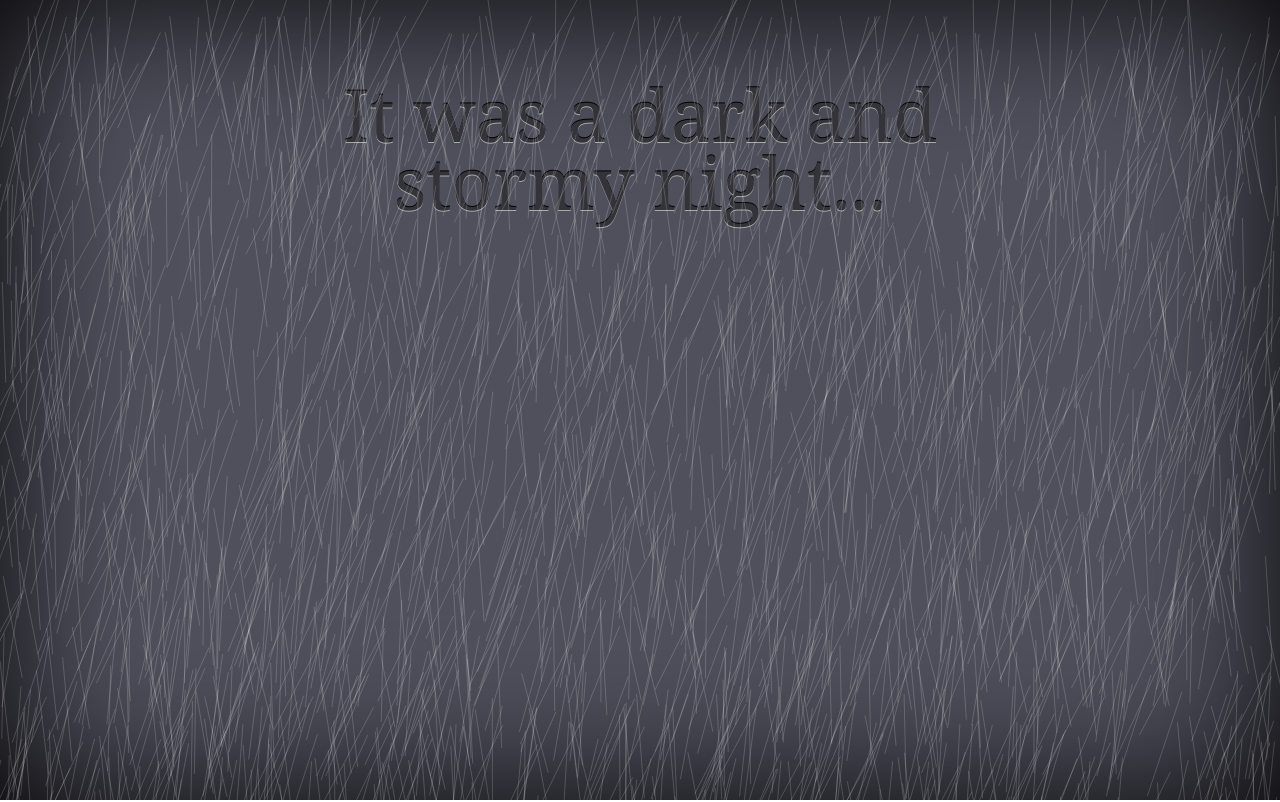
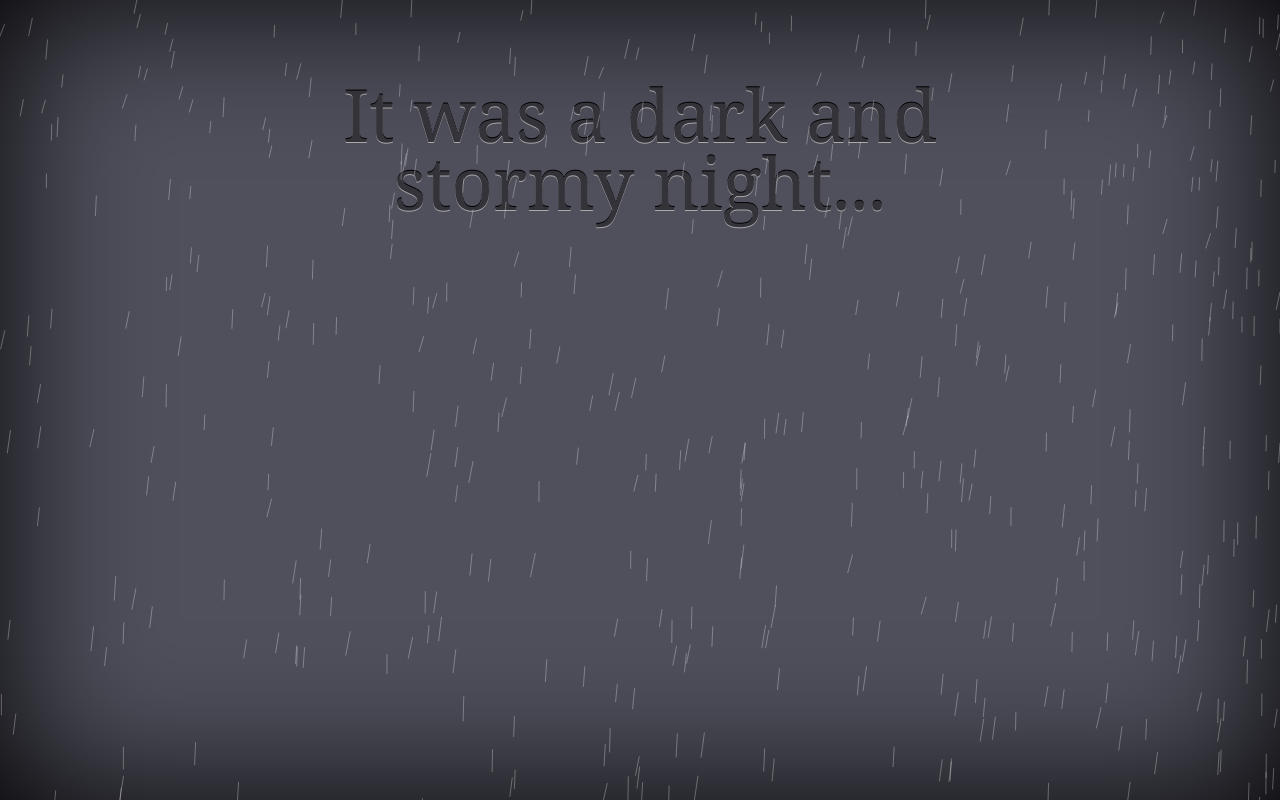
Before and after one commit to razh/jquery-rain.js, a plain HTML site: page index.html in a window 1280 px wide. Shown: the top 802 px of the page. Drawn offline with Linux system fonts and the light colour scheme.

Commit message:
Switch back to modified version of previous algorithm.

```diff
--- a/index.html
+++ b/index.html
@@ -86,22 +86,22 @@
       $( '#section-00' ).rain({
         // spread: 90
       });
-      // $( '#test-00' ).rain({
-      //   gravity: -100,
-      //   color: 'green',
-      //   count: 200,
-      //   lineWidth: 2,
-      //   velocity: {
-      //     min: {
-      //       x: 0,
-      //       y: 0
-      //     },
-      //     max: {
-      //       x: -10,
-      //       y: -40
-      //     }
-      //   }
-      // });
+      $( '#test-00' ).rain({
+        gravity: 0,
+        color: 'green',
+        count: 200,
+        lineWidth: 2,
+        velocity: {
+          x: {
+            min: 0,
+            max: -1
+          },
+          y: {
+            min: 0,
+            max: -2
+          }
+        }
+      });
     });
   </script>
 </body>
--- a/rain.js
+++ b/rain.js
@@ -13,25 +13,27 @@
       // Color of rain. Any valid rgb(a)/hsl/hex/etc. color code should work.
       color: 'rgba(255, 255, 255, 0.6)',
       // Number of particles. [0, MAX_VALUE).
-      count: 2000,
+      count: 500,
       // Gravity.
-      gravity: 100,
+      gravity: 10,
       // Width of each particle (perpendicular to the direction of travel).
       // [0, MAX_VALUE).
-      lineWidth: 0.3,
+      lineWidth: 0.5,
       // Length of each particle, as a function of its velocity.
-      scale: 0.1,
-      // Variation in wind (climatologists may disagree).
-      // If 0, the initial wind velocity is the same for all.
-      // Domain of [0, 1].
-      shear: 0.5,
-      // Speed, positive number.
-      speed: 1000,
-      // Angle of spread in degrees. [0, 90]. At 90 degrees, rain will fall 45
-      // degrees to the left and 45 degrees to the right.
-      spread: 45,
-      // Horizontal velocity.
-      wind: -200
+      scale: 1,
+      // Velocity ranges.
+      velocity: {
+        x: {
+          min: 0,
+          max: -5
+        },
+        y: {
+          min: 10,
+          max: 20
+        }
+      },
+      // Turns on debug drawing.
+      debug: false
     };
 
     // Paul Irish's requestAnimationFrame polyfill.
@@ -45,8 +47,6 @@
       };
   }) ();
 
-  var DEG_TO_RAD = Math.PI / 180;
-
   // All the running rain objects.
   var rainObjects = [];
 
@@ -55,43 +55,6 @@
 
   function randomInRange( min, max ) {
     return min + Math.random() * ( max - min );
-  }
-
-  /**
-   * Slow downs wind by a random percentage, the maximum value of which is given
-   * by shear.
-   */
-  function calculateWindSpeed( wind, shear ) {
-    if ( shear === 0 ) {
-      return wind;
-    } else {
-      // Subtract a random percentage, the maximum of which is determined
-      // by shear.
-      return wind - ( wind * shear * Math.random() );
-    }
-  }
-
-  /**
-   * Returns the x and y velocities of a rain particle, with wind and spread.
-   * @param  {Number} speed     Initial starting speed.
-   * @param  {Number} windSpeed Wind speed.
-   * @param  {Number} spread    Cone of emission, in degrees. Points downward.
-   * @return {Array}            Array of velocities: [x, y].
-   */
-  function calculateVelocity( speed, windSpeed, spread ) {
-    if ( spread === 0 ) {
-      return [ windSpeed, speed ];
-    } else {
-      // Creates a cone centered around 0.
-      var angle = ( Math.random() - 0.5 ) * spread;
-      // Rotate ninety degrees and convert to radians.
-      angle = ( angle + 90 ) * DEG_TO_RAD;
-
-      return [
-        Math.cos( angle ) * speed + windSpeed,
-        Math.sin( angle ) * speed
-      ];
-    }
   }
 
   /**
@@ -137,12 +100,8 @@
 
     // Limit values.
     this.options.count     = limit( this.options.count,     0, Number.MAX_VALUE );
-    this.options.gravity   = limit( this.options.gravity,   0, Number.MAX_VALUE );
     this.options.lineWidth = limit( this.options.lineWidth, 0, Number.MAX_VALUE );
     this.options.scale     = limit( this.options.scale,     0, Number.MAX_VALUE );
-    this.options.shear     = limit( this.options.shear,     0,                1 );
-    this.options.speed     = limit( this.options.speed,     0, Number.MAX_VALUE );
-    this.options.spread    = limit( this.options.spread,    0,               90 );
 
     this._defaults = defaults;
     this._name = pluginName;
@@ -181,20 +140,22 @@
       var width  = this.canvas.width,
           height = this.canvas.height;
 
-      var shear  = this.options.shear,
-          speed  = this.options.speed,
-          spread = this.options.spread,
-          wind   = this.options.wind;
+      var xmin = this.options.velocity.x.min,
+          ymin = this.options.velocity.y.min,
+          xmax = this.options.velocity.x.max,
+          ymax = this.options.velocity.y.max;
 
-      var i = 0, v;
+      var i = 0;
       while ( i < this.options.count ) {
         this.points.positions.push(
           Math.floor( Math.random() * width  ),
           Math.floor( Math.random() * height )
         );
 
-        v = calculateVelocity( speed, calculateWindSpeed( wind, shear ), spread );
-        this.points.velocities.push( v[0], v[1] );
+        this.points.velocities.push(
+          randomInRange( xmin, xmax ),
+          randomInRange( ymin, ymax )
+        );
 
         i++;
       }
@@ -215,42 +176,49 @@
       var width  = this.canvas.width,
           height = this.canvas.height;
 
-      var shear  = this.options.shear,
-          speed  = this.options.speed,
-          spread = this.options.spread,
-          wind   = this.options.wind;
-
       var i = 0,
           positions  = this.points.positions,
           velocities = this.points.velocities,
           pointCount = 0.5 * positions.length;
 
-      var dv = this.options.gravity * dt;
+      var scale = this.options.scale;
 
-      var xIndex, yIndex, v;
+      var xmin = this.options.velocity.x.min,
+          ymin = this.options.velocity.y.min,
+          xmax = this.options.velocity.x.max,
+          ymax = this.options.velocity.y.max;
+
+      var dy = this.options.gravity * dt;
+
+      var xIndex, yIndex,
+          x0, y0, x1, y1;
 
       while ( i < pointCount ) {
         xIndex = 2 * i;
         yIndex = 2 * i + 1;
 
-        velocities[ yIndex ] += dv;
+        velocities[ yIndex ] += dy;
 
-        positions[ xIndex ] += velocities[ xIndex ] * dt;
-        positions[ yIndex ] += velocities[ yIndex ] * dt;
+        x0 = positions[ xIndex ] += velocities[ xIndex ];
+        y0 = positions[ yIndex ] += velocities[ yIndex ];
 
-        if ( 0 > positions[ xIndex ] ) {
+        x1 = x0 - velocities[ xIndex ] * scale;
+        y1 = y0 - velocities[ yIndex ] * scale;
+
+        if ( 0 > x0 && 0 > x1 ) {
+          velocities[ xIndex ] = randomInRange( xmin, xmax );
           positions[ xIndex ] = width;
-        } else if ( positions[ xIndex ] > width ) {
+        } else if ( x0 > width && x1 > width ) {
+          velocities[ xIndex ] = randomInRange( xmin, xmax );
           positions[ xIndex ] = 0;
         }
 
-        // No positive velocities.
-        if ( positions[ yIndex ] > height ) {
+        if ( 0 > y0 && 0 > y1 ) {
+          velocities[ yIndex ] = randomInRange( ymin, ymax );
+          positions[ yIndex ] = height;
+        } else if ( y0 > height && y1 > height ) {
+          velocities[ yIndex ] = randomInRange( ymin, ymax );
           positions[ yIndex ] = 0;
-
-          v = calculateVelocity( speed, calculateWindSpeed( wind, shear ), spread );
-          velocities[ xIndex ] = v[0];
-          velocities[ yIndex ] = v[1];
         }
 
         i++;
@@ -280,8 +248,8 @@
         x0 = positions[ xIndex ];
         y0 = positions[ yIndex ];
 
-        x1 = x0 + velocities[ xIndex ] * scale;
-        y1 = y0 + velocities[ yIndex ] * scale;
+        x1 = x0 - velocities[ xIndex ] * scale;
+        y1 = y0 - velocities[ yIndex ] * scale;
 
         i++;
 
@@ -308,7 +276,7 @@
           xIndex = 2 * i;
           yIndex = 2 * i + 1;
 
-          this.ctx.fillRect( positions[xIndex], positions[yIndex], 4, 4 );
+          this.ctx.fillRect( positions[ xIndex ], positions[ yIndex ], 4, 4 );
           i++;
         }
       }
```
